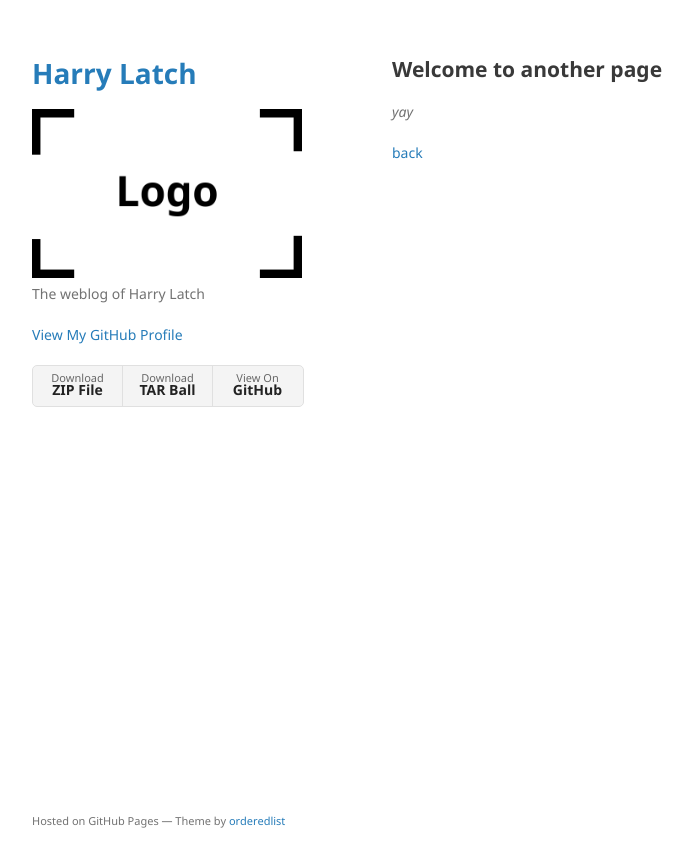
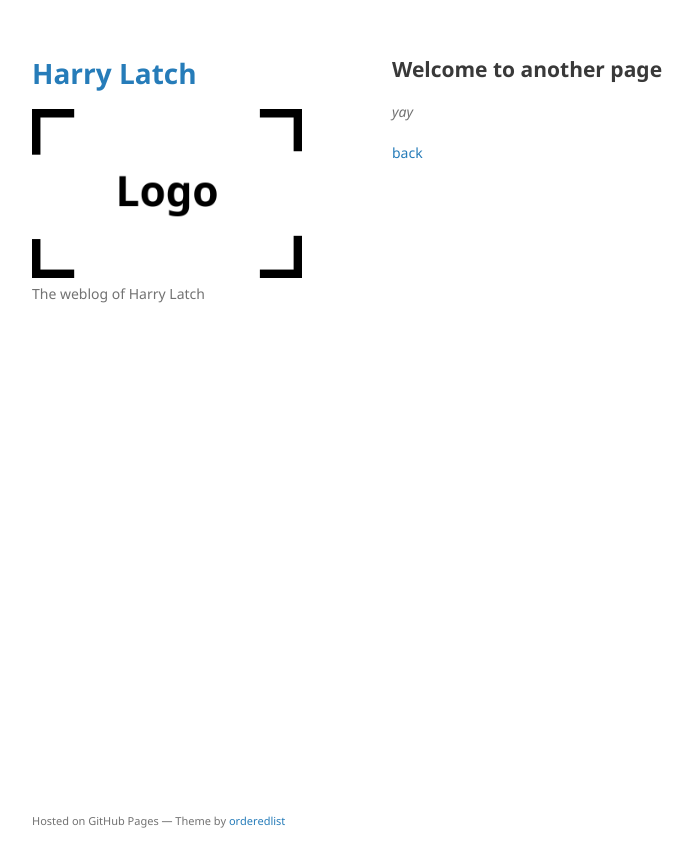
Before and after one commit to harrylatch/harrylatch.github.io, a Jekyll site: the page built from another-page.md, in a window 1280 px wide. Shown: the top 867 px of the page, without its empty margins (178-871 px from the left). Built offline with Jekyll 4.4.1, drawn with Linux system fonts in a browser that asks for light colours; our own code applies the rules of GitHub Pages for plain Markdown files.

Commit message:
Update default.html

```diff
--- a/_layouts/default.html
+++ b/_layouts/default.html
@@ -22,21 +22,6 @@
 
         <p>{{ site.description | default: site.github.project_tagline }}</p>
 
-        {% if site.github.is_project_page %}
-        <p class="view"><a href="{{ site.github.repository_url }}">View the Project on GitHub <small>{{ site.github.repository_nwo }}</small></a></p>
-        {% endif %}
-
-        {% if site.github.is_user_page %}
-        <p class="view"><a href="{{ site.github.owner_url }}">View My GitHub Profile</a></p>
-        {% endif %}
-
-        {% if site.show_downloads %}
-        <ul class="downloads">
-          <li><a href="{{ site.github.zip_url }}">Download <strong>ZIP File</strong></a></li>
-          <li><a href="{{ site.github.tar_url }}">Download <strong>TAR Ball</strong></a></li>
-          <li><a href="{{ site.github.repository_url }}">View On <strong>GitHub</strong></a></li>
-        </ul>
-        {% endif %}
       </header>
       <section>
 
```
